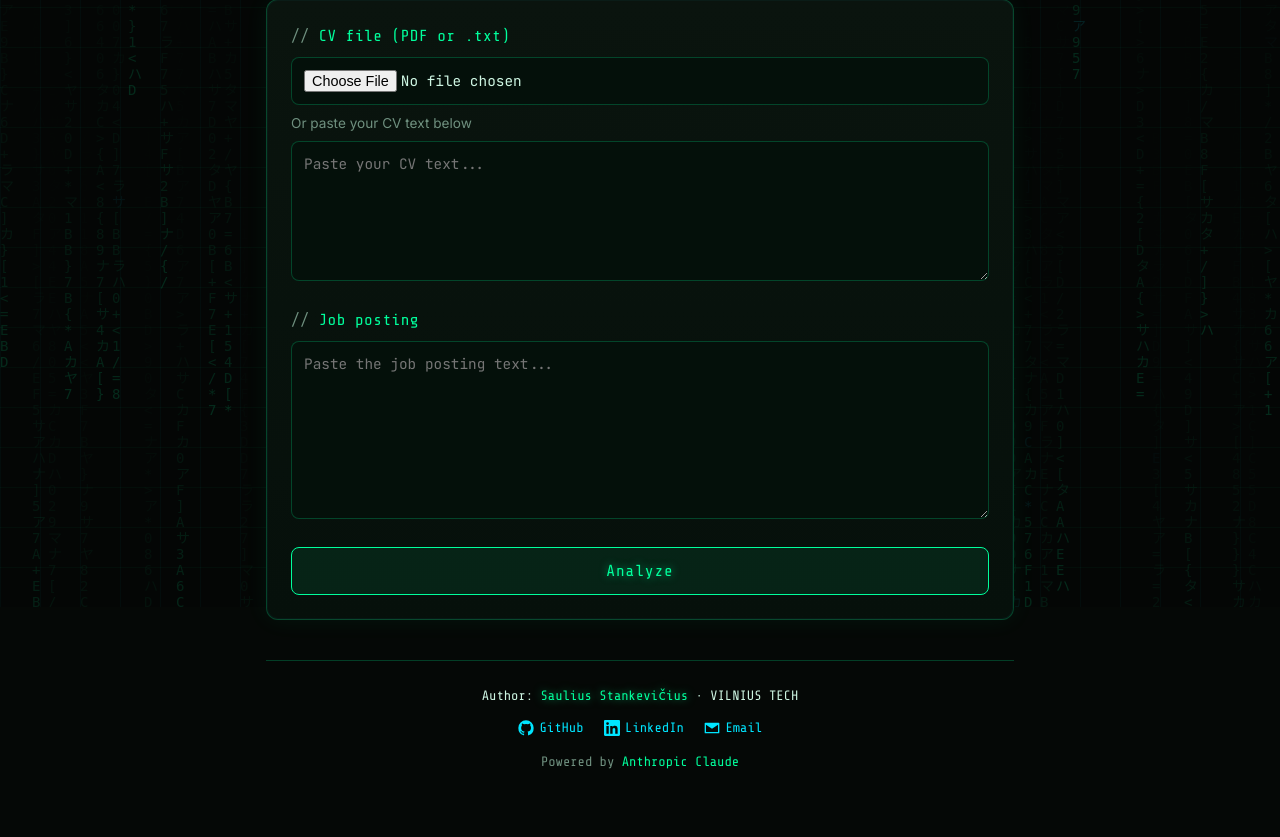
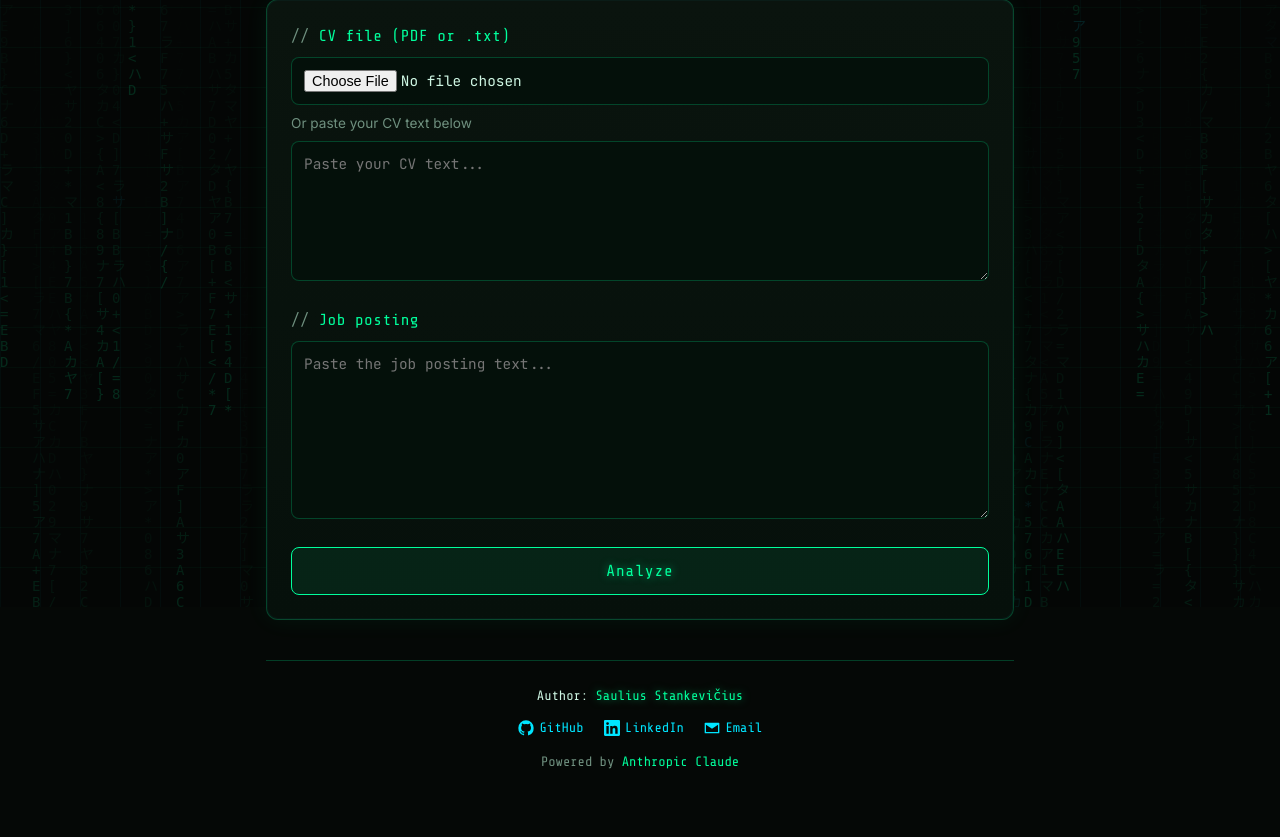
Before and after one commit to Sallislt/cv-matcher, a FastAPI app: page / in a window 1280 px wide. Shown: the part 193-1030 px from the top of the page. Run offline with FastAPI, Linux system fonts and the light colour scheme.

Commit message:
Poraštė: visiškai pašalintas „VILNIUS TECH“
Co-Authored-By: Claude Opus 4.8 <noreply@anthropic.com>

```diff
--- a/templates/index.html
+++ b/templates/index.html
@@ -243,7 +243,7 @@
 
     <footer>
         <div class="author">
-            {{ t.author }} <span class="name">Saulius Stankevičius</span> · VILNIUS TECH
+            {{ t.author }} <span class="name">Saulius Stankevičius</span>
         </div>
         <div class="social">
             <a href="https://github.com/sallislt" target="_blank" rel="noopener" aria-label="GitHub">
```
Also changed, not shown: README.md.
